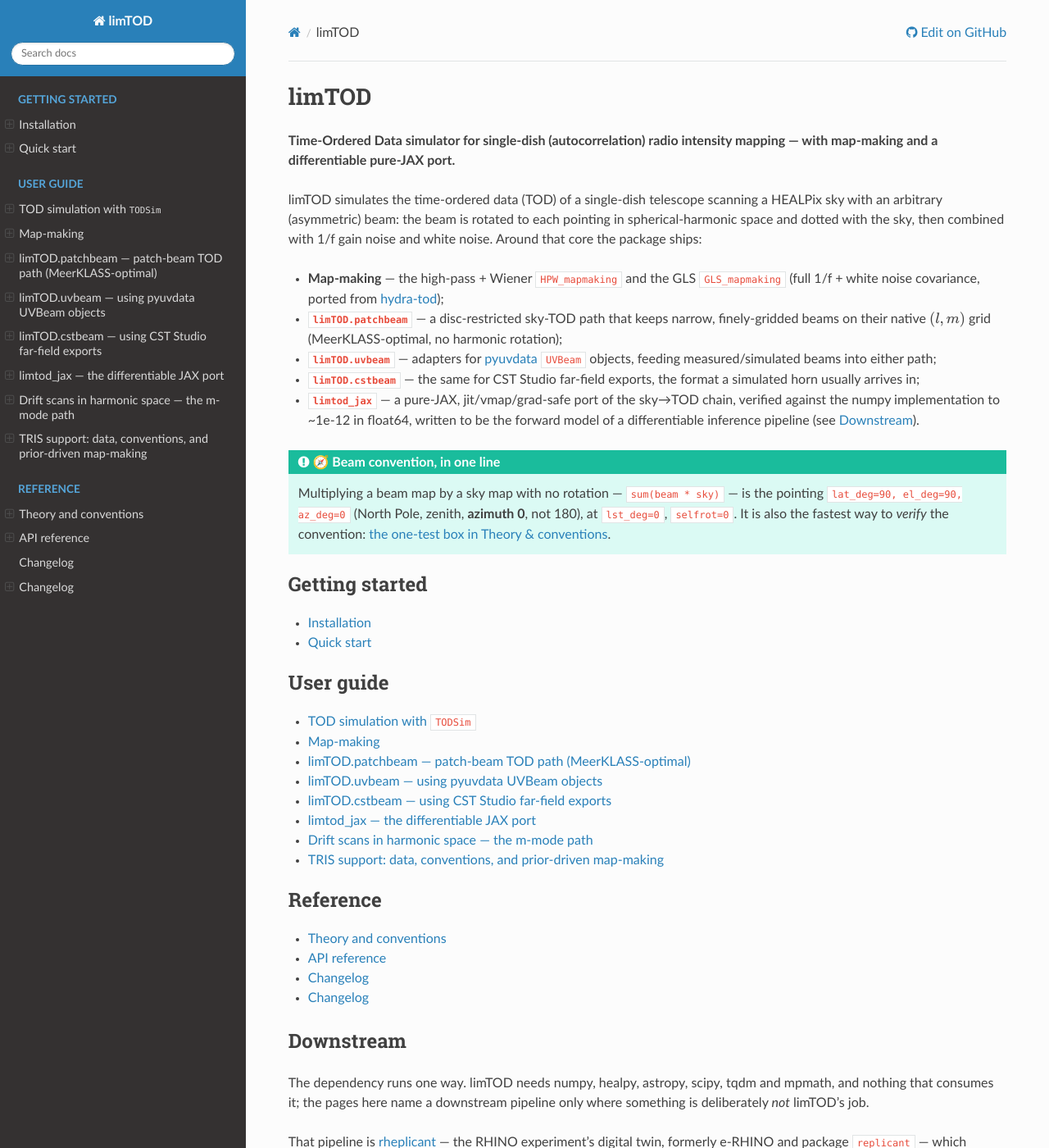
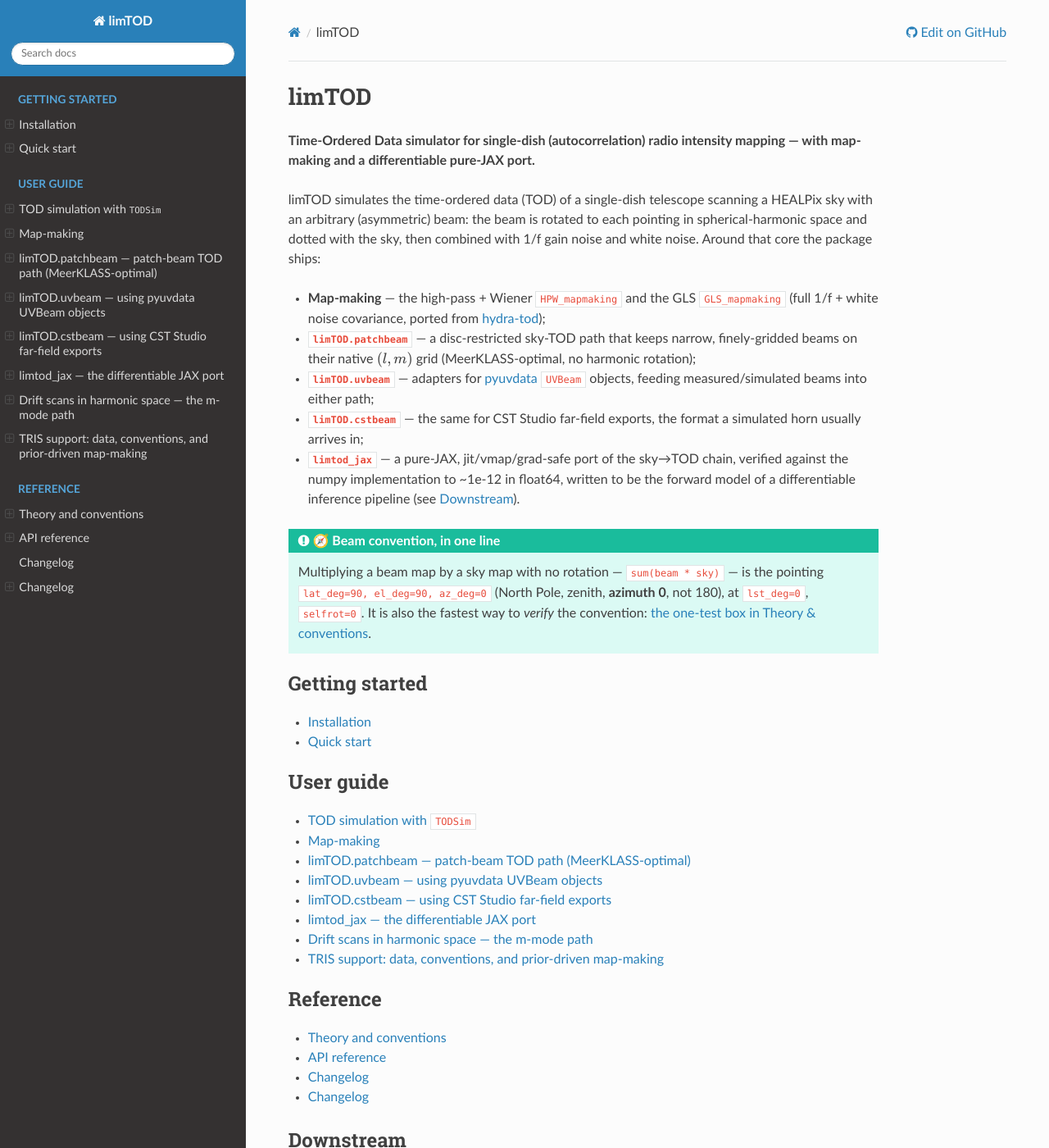
Before and after one commit to zzhang0123/limTOD, a Sphinx documentation site: the page built from docs/index.md, in a window 1280 px wide and 1400 px high. Shown: the whole window at 82% size. Built offline with Sphinx 7.4.7 and the Read the Docs theme 3.1.0, drawn with Linux system fonts in a browser that asks for light colours.

Commit message:
docs: give the prose its measure back, keep the wide column for figures
Widening the content column to 1100px last commit took the figures out of a
text-sized box and put the text into a figure-sized one: 125 characters per
line, against the ~90 the theme's 800px used to give. This caps running prose
at 45rem -- 720px, measured at 90 characters for this theme's 16px body -- and
leaves everything that actually wanted the room at the full width.

What is capped: paragraphs, lists, blockquotes and MyST definition lists that
are direct children of a section; admonition boxes whole; and the plain prose
paragraphs of a docstring body. The last two are the ones a narrower rule
would have missed, and they were the worst cases -- a warning callout and an
API docstring are running prose, and 125-character lines inside a callout
defeat the point of the callout.

What is not: figures and their captions, tables, card grids, code blocks,
autodoc signature lines and `dl.field-list` parameter tables. Selectors are
scoped to direct children so nothing nested inside a card or a table cell is
reached, and `dl.py > dd > p` reaches docstring prose without touching the
signature above it or the parameter table below.

Measured after the change at a 1500px viewport: prose 720px / 90 characters,
figures and card grids 996px, code blocks 996px, autodoc signatures at their
natural width, parameter tables 972px. No pre or table overflows its
container on the drift-scan or API pages, and nothing scrolls sideways at the
page level. Admonition code blocks fit at the narrower width with 0px of
overflow.

The lead comment claimed 1100px was still a comfortable measure for text,
which this commit is the argument against; rewritten.

Co-Authored-By: Claude Opus 5 <noreply@anthropic.com>

```diff
--- a/docs/_static/custom.css
+++ b/docs/_static/custom.css
@@ -1,12 +1,42 @@
 /* limTOD docs — small additions on top of sphinx_rtd_theme.
  *
- * The theme's 800px content column was chosen for prose. These pages carry
- * two-panel figures, wide comparison tables and side-by-side cards, all of
- * which were being squeezed into it; 1100px is still a comfortable measure
- * for text while letting a 7.6in figure render near its native size.
+ * The theme's 800px content column was chosen for prose, and everything else
+ * on these pages inherited it: two-panel figures, wide comparison tables and
+ * side-by-side cards were all squeezed into a text measure. The column is
+ * 1100px here so a 7.6in figure renders near native size -- and the rule
+ * below then hands the prose its measure back, rather than letting text run
+ * to 1100px as well.
  */
 .wy-nav-content {
   max-width: 1100px;
+}
+
+/* Running prose to a readable measure, while figures, tables, cards and code
+ * keep the full column above.
+ *
+ * 45rem is about 90 characters at this theme's 16px body text (measured:
+ * 7.96px average glyph width), against about 125 at the full 1100px. Only
+ * DIRECT children of a section are capped, so text inside cards, table cells
+ * and figure captions is left to its own container -- each of those is sized
+ * by something else already. Admonitions ARE capped, as whole boxes: a
+ * warning is running prose too, and leaving those uncapped put 125-character
+ * lines inside exactly the callouts a reader is meant to slow down for.
+ *
+ * `dl.myst` is MyST's definition lists. Of autodoc's output only the plain
+ * prose paragraphs of a docstring body (`dl.py > dd > p`) are matched --
+ * a docstring is prose and reads no better at 122 characters than the rest
+ * of the page did. The signature line, the `dl.field-list` parameter tables
+ * and anything nested deeper keep the full column: squeezing those is how
+ * this kind of rule usually goes wrong.
+ */
+[role="main"] section > p,
+[role="main"] section > ul,
+[role="main"] section > ol,
+[role="main"] section > dl.myst,
+[role="main"] section > blockquote,
+[role="main"] section > div.admonition,
+[role="main"] dl.py > dd > p {
+  max-width: 45rem;
 }
 
 /*
```
Also changed, not shown: CHANGELOG.md (+6 -2 lines).
